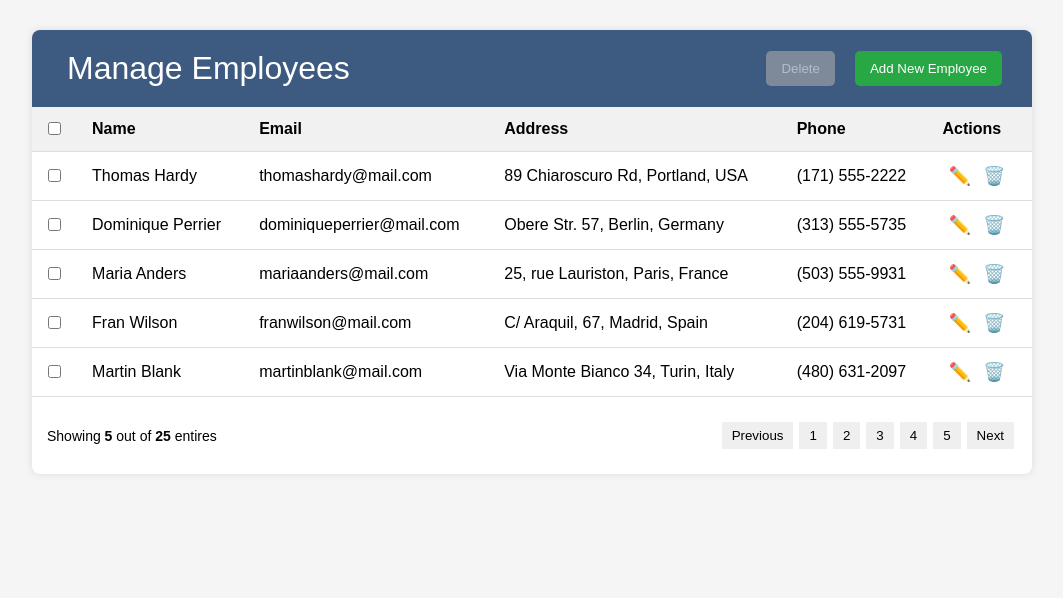
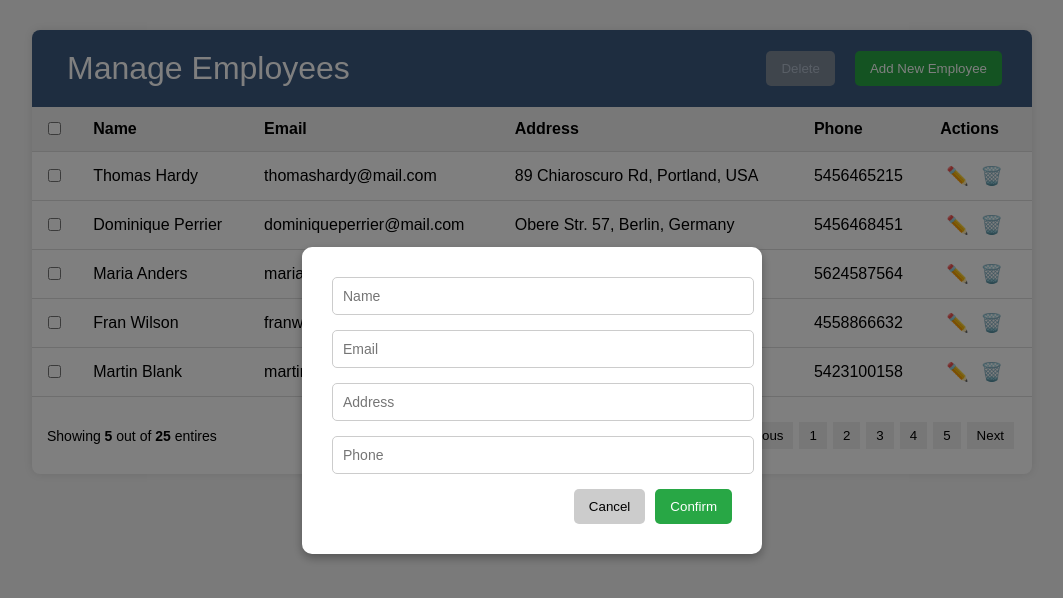
Before and after one commit to mohdabdullahmeraj/employee-system, a React (Vite) app: page / in a window 1280 px wide. Both pictures are taken after a click on the button "Add New Employee". Shown: the top 598 px of the page, without its empty margins (108-1171 px from the left). Built offline with nearby package versions, Linux system fonts and the light colour scheme.

Commit message:
Added the add new employee functionality

```diff
--- /dev/null
+++ b/src/components/EmployeeFormModal.jsx
@@ -0,0 +1,63 @@
+import React, { useState } from 'react'
+
+const EmployeeFormModal = ({onClose, onConfirm}) => {
+
+    const [formData, setFormData] = useState({
+        name: '',
+        email: '',
+        address: '',
+        phone: ''
+    })
+
+    const handleChange = (e) => {
+        const {name, value} = e.target
+
+        setFormData({
+            ...formData,
+            [name]: value
+        })
+    }
+
+    return (
+        <div className="modal-overlay">
+            <div className='modal-content'>
+                <div className='modal-fields'>
+
+                    <input type="text" name='name' value={formData.name} onChange={handleChange} placeholder='Name'/>
+                    <input type="text" name='email' value={formData.email} onChange={handleChange} placeholder='Email'/>
+                    <input type="text" name='address' value={formData.address} onChange={handleChange} placeholder='Address'/>
+                    <input type="text" name='phone' value={formData.phone} onChange={handleChange} placeholder='Phone'/>
+
+                </div>
+                <div className='modal-btn'>
+                    <button onClick={onClose}>Cancel</button>
+                    <button onClick={() => {
+                        if(!formData.name || !formData.email || !formData.address || !formData.phone){
+                            alert("Please fill in alll fields")
+                            return
+                        }
+
+                        const emailPattern = /^[^\s@]+@[^\s@]+\.[^\s@]+$/
+                        if(!emailPattern.test(formData.email)){
+                            alert("Please enter a valid email address")
+                            return
+                        }
+
+                        const phonePattern = /^[0-9]{10}$/
+                        if(!phonePattern.test(formData.phone)){
+                            alert("Please enter a valid phone number")
+                            return
+                        }
+
+
+                        onConfirm(formData)
+
+
+                    }}>Confirm</button>
+                </div>
+            </div>
+        </div>
+    )
+}
+
+export default EmployeeFormModal
--- a/src/components/EmployeeTable.jsx
+++ b/src/components/EmployeeTable.jsx
@@ -3,10 +3,12 @@ import employeeData from '../data'
 import EmployeeRow from './EmployeeRow';
 import Header from './Header';
 import Pagination from './Pagination';
+import EmployeeFormModal from './EmployeeFormModal';
 
 const EmployeeTable = () => {
     const [employee, setEmployee] = useState(employeeData)
     const [selectedEmployees, setSelectedEmployees] = useState([])
+    const [showModal, setShowModal] = useState(false)
 
     const handleCheckboxChange = (id) => {
         if(selectedEmployees.includes(id)){
@@ -26,16 +28,35 @@ const EmployeeTable = () => {
     }
 
     const handleDelete = () => {
-        const updateList = employee.filter(emp => !selectedEmployees.includes(emp.id))
-        setEmployee(updateList)
-        setSelectedEmployees([])
+        const confirmDelete = window.confirm("Do you want to delete the record")
+        if(confirmDelete){
 
+            const updateList = employee.filter(emp => !selectedEmployees.includes(emp.id))
+            setEmployee(updateList)
+            setSelectedEmployees([])
+        }
+
+    }
+
+    const handleConfirmAdd = (newEmployee) => {
+        const id = Math.max(...employee.map(emp => emp.id)) + 1
+        const updated = [...employee, { ...newEmployee, id}]
+        setEmployee(updated)
+        setShowModal(false)
+    }
+
+    const handleCancelAdd = () => {
+        setShowModal(false)
     }
 
     return (
 
     <div className='container'>
-        <Header disabledDelete={selectedEmployees.length === 0} onDelete={() => handleDelete()} />
+        <Header
+            disabledDelete={selectedEmployees.length === 0}
+            onDelete={() => handleDelete()}
+            onAddEmployee={() => setShowModal(true)}
+        />
         <div className="table-wrapper">
 
             <table>
@@ -63,6 +84,14 @@ const EmployeeTable = () => {
             </table>
         </div>
         <Pagination/>
+
+        {showModal && (
+                <EmployeeFormModal
+                    onConfirm={handleConfirmAdd}
+                    onClose={handleCancelAdd}
+                />
+        )}
+
     </div>
   )
 }
--- a/src/components/Header.jsx
+++ b/src/components/Header.jsx
@@ -1,12 +1,12 @@
 import React from 'react'
 
-const Header = ({disabledDelete, onDelete}) => {
+const Header = ({disabledDelete, onDelete, onAddEmployee}) => {
   return (
     <div className='header'>
         <h1>Manage Employees</h1>
         <div className='action-bar'>
           <button className='delete-btn' disabled={disabledDelete} onClick={disabledDelete? undefined: onDelete}>Delete</button>
-          <button className='add-btn'>Add New Employee</button>
+          <button className='add-btn' onClick={onAddEmployee}>Add New Employee</button>
         </div>
     </div>
   )
--- a/src/data.js
+++ b/src/data.js
@@ -4,35 +4,35 @@ const employeeData = [
     name: "Thomas Hardy",
     email: "thomashardy@mail.com",
     address: "89 Chiaroscuro Rd, Portland, USA",
-    phone: "(171) 555-2222"
+    phone: "5456465215"
   },
   {
     id: 2,
     name: "Dominique Perrier",
     email: "dominiqueperrier@mail.com",
     address: "Obere Str. 57, Berlin, Germany",
-    phone: "(313) 555-5735"
+    phone: "5456468451"
   },
   {
     id: 3,
     name: "Maria Anders",
     email: "mariaanders@mail.com",
     address: "25, rue Lauriston, Paris, France",
-    phone: "(503) 555-9931"
+    phone: "5624587564"
   },
   {
     id: 4,
     name: "Fran Wilson",
     email: "franwilson@mail.com",
     address: "C/ Araquil, 67, Madrid, Spain",
-    phone: "(204) 619-5731"
+    phone: "4558866632"
   },
   {
     id: 5,
     name: "Martin Blank",
     email: "martinblank@mail.com",
     address: "Via Monte Bianco 34, Turin, Italy",
-    phone: "(480) 631-2097"
+    phone: "5423100158"
   },
 ];
 
--- a/src/index.css
+++ b/src/index.css
@@ -146,3 +146,59 @@ th, td {
     gap: 10px;
   }
 }
+
+
+.modal-overlay {
+  position: fixed;
+  top: 0;
+  left: 0;
+  width: 100%;
+  height: 100%;
+  background-color: rgba(0, 0, 0, 0.5);
+  display: flex;
+  justify-content: center;
+  align-items: center;
+  z-index: 1000;
+}
+
+.modal-content {
+  background: white;
+  padding: 30px;
+  border-radius: 10px;
+  width: 90%;
+  max-width: 400px;
+  box-shadow: 0 4px 10px rgba(0, 0, 0, 0.3);
+}
+
+.modal-fields input {
+  display: block;
+  width: 100%;
+  padding: 10px;
+  margin-bottom: 15px;
+  font-size: 14px;
+  border: 1px solid #ccc;
+  border-radius: 5px;
+}
+
+
+.modal-btn {
+  display: flex;
+  justify-content: flex-end;
+  gap: 10px;
+}
+
+.modal-btn button {
+  padding: 10px 15px;
+  border: none;
+  border-radius: 5px;
+  cursor: pointer;
+}
+
+.modal-btn button:first-child {
+  background-color: #ccc;
+}
+
+.modal-btn button:last-child {
+  background-color: #28a745;
+  color: white;
+}
```
